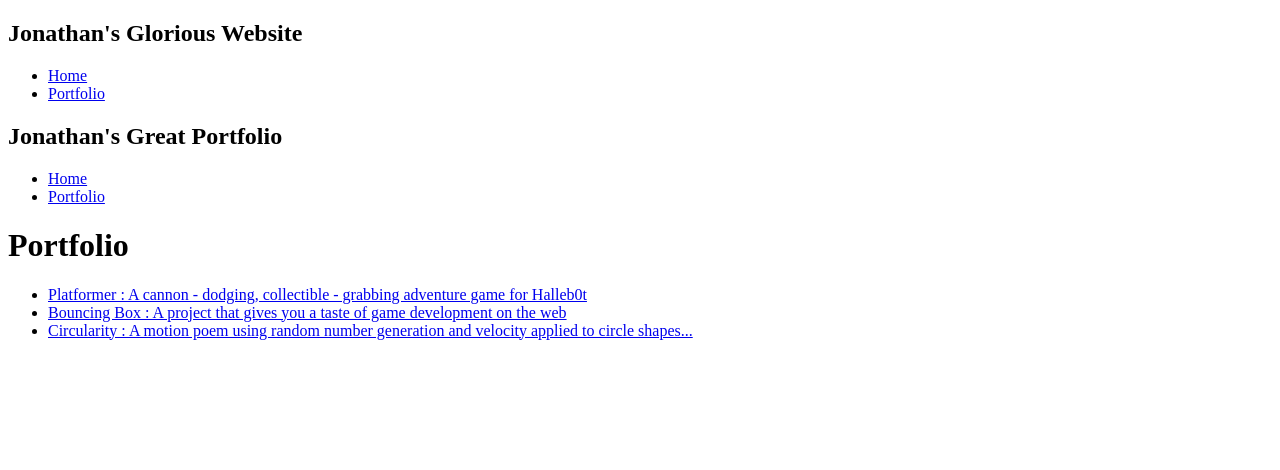
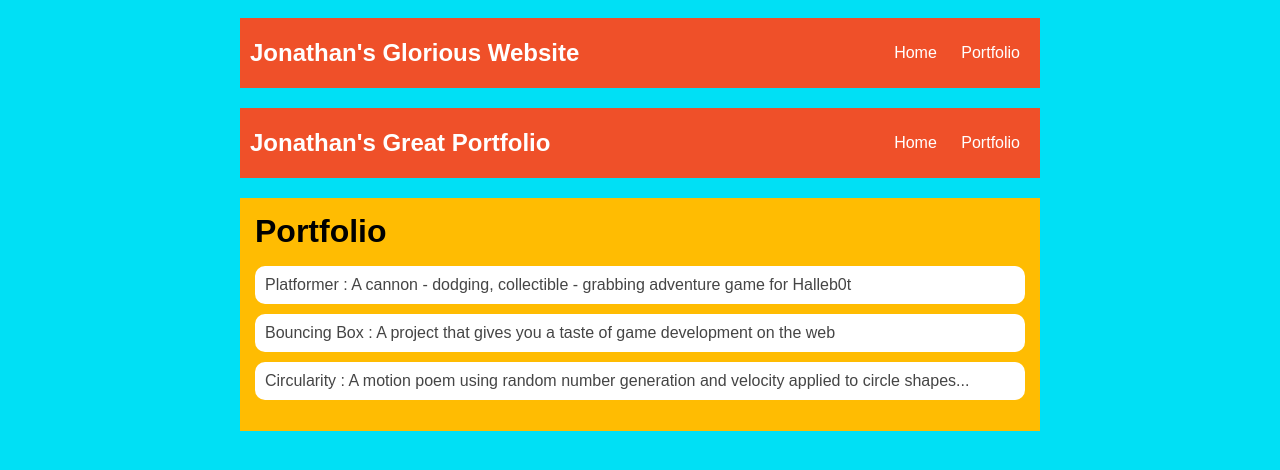
Before and after one commit to jonathanwebber03/Old.github.io, a plain HTML site: page portfolio.html in a window 1280 px wide. Drawn offline with Linux system fonts and the light colour scheme.

Commit message:
add index.html and css files

```diff
--- a/portfolio.html
+++ b/portfolio.html
@@ -3,6 +3,7 @@
     <head>
         <head>
             <title>Jonathan's Amazing Website</title>
+            <link = rel="stylesheet" href="style.css"
         </head>
     </head>
 
```
